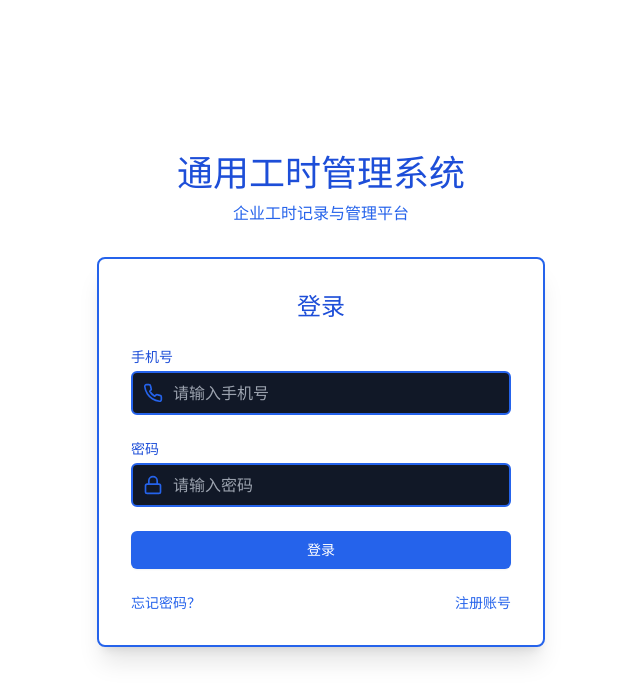
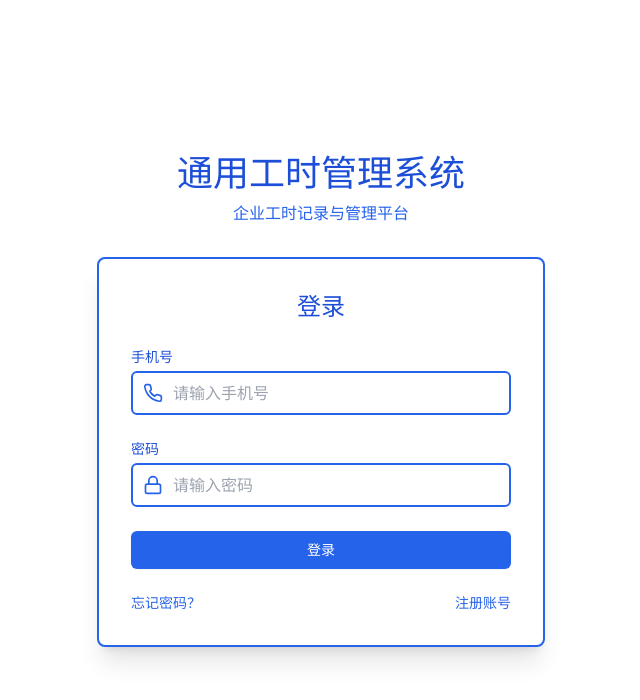
Before and after one commit to TY-Hongmeng/generic-hours, a React (Vite) app: page / in a window 1280 px wide. Shown: the top 700 px of the page, without its empty margins (319-959 px from the left). Built offline with nearby package versions, Linux system fonts and the light colour scheme; no server answers.

Commit message:
style: 输入框改为白底黑字

```diff
--- a/src/pages/ForgotPassword.tsx
+++ b/src/pages/ForgotPassword.tsx
@@ -17,7 +17,7 @@ const forgotPasswordSchema = z.object({
 
 type ForgotPasswordForm = z.infer<typeof forgotPasswordSchema>;
 
-const inputClass = "block w-full pl-10 pr-3 py-2 border-2 border-primary-600 bg-gray-900 text-white placeholder-gray-400 rounded-md focus:outline-none focus:ring-2 focus:ring-primary-500 focus:border-transparent";
+const inputClass = "block w-full pl-10 pr-3 py-2 border-2 border-primary-600 bg-white text-gray-900 placeholder-gray-400 rounded-md focus:outline-none focus:ring-2 focus:ring-primary-500 focus:border-transparent";
 const iconClass = "h-5 w-5 text-primary-600";
 const labelClass = "block text-sm font-medium text-primary-700 mb-1";
 
--- a/src/pages/Login.tsx
+++ b/src/pages/Login.tsx
@@ -14,7 +14,7 @@ const loginSchema = z.object({
 
 type LoginForm = z.infer<typeof loginSchema>;
 
-const inputClass = "block w-full pl-10 pr-3 py-2 border-2 border-primary-600 bg-gray-900 text-white placeholder-gray-400 rounded-md focus:outline-none focus:ring-2 focus:ring-primary-500 focus:border-transparent";
+const inputClass = "block w-full pl-10 pr-3 py-2 border-2 border-primary-600 bg-white text-gray-900 placeholder-gray-400 rounded-md focus:outline-none focus:ring-2 focus:ring-primary-500 focus:border-transparent";
 const iconClass = "h-5 w-5 text-primary-600";
 const labelClass = "block text-sm font-medium text-primary-700 mb-1";
 
--- a/src/pages/Register.tsx
+++ b/src/pages/Register.tsx
@@ -21,7 +21,7 @@ const registerSchema = z.object({
 
 type RegisterForm = z.infer<typeof registerSchema>;
 
-const inputClass = "block w-full pl-10 pr-3 py-2 border-2 border-primary-600 bg-gray-900 text-white placeholder-gray-400 rounded-md focus:outline-none focus:ring-2 focus:ring-primary-500 focus:border-transparent";
+const inputClass = "block w-full pl-10 pr-3 py-2 border-2 border-primary-600 bg-white text-gray-900 placeholder-gray-400 rounded-md focus:outline-none focus:ring-2 focus:ring-primary-500 focus:border-transparent";
 const iconClass = "h-5 w-5 text-primary-600";
 const labelClass = "block text-sm font-medium text-primary-700 mb-1";
 
```
